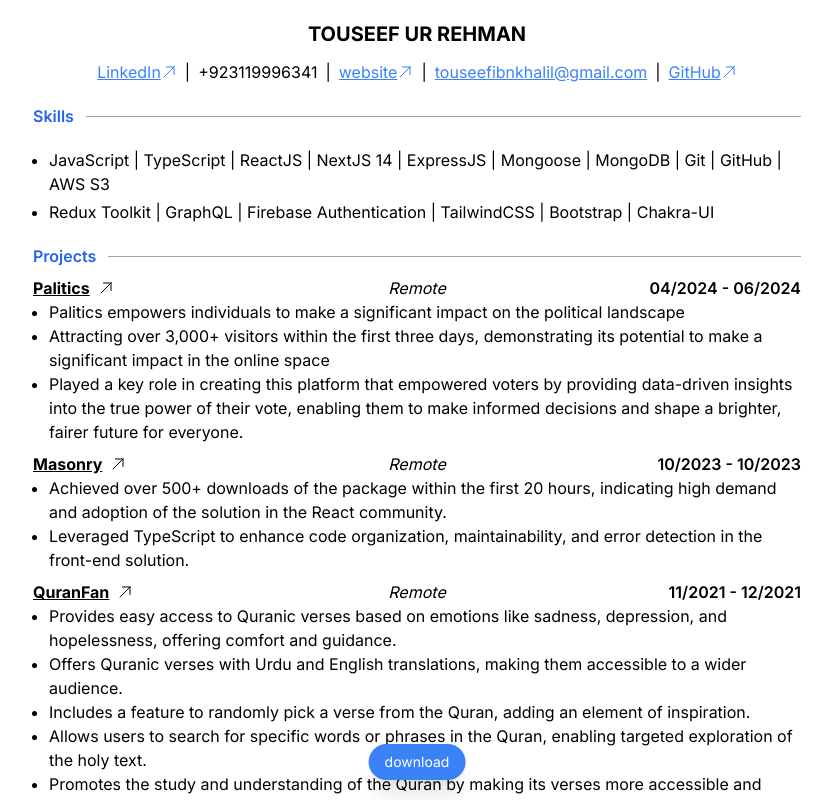
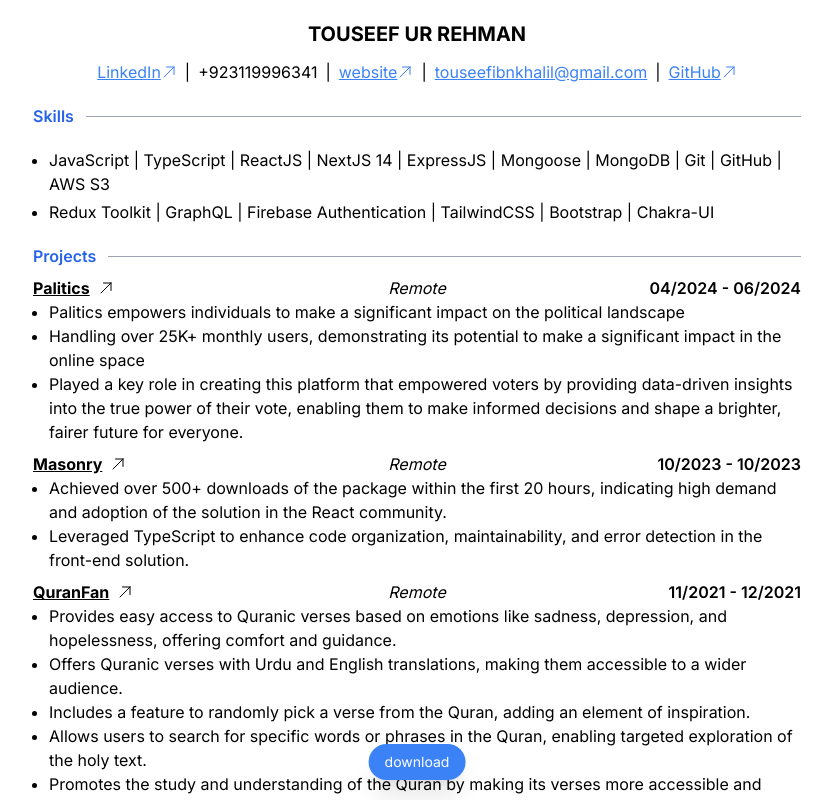
Before and after one commit to realtouseef/rezume, a Next.js app: page / in a window 1280 px wide. Shown: the top 800 px of the page, without its empty margins (223-1055 px from the left). Built offline with nearby package versions, Linux system fonts and the light colour scheme.

Commit message:
update: 25K users

```diff
--- a/app/components/Template/data.ts
+++ b/app/components/Template/data.ts
@@ -79,7 +79,7 @@ export const data = {
       projectLink: 'https://palitics.co.uk',
       description: [
         'Palitics empowers individuals to make a significant impact on the political landscape',
-        'Attracting over 3,000+ visitors within the first three days, demonstrating its potential to make a significant impact in the online space',
+        'Handling over 25K+ monthly users, demonstrating its potential to make a significant impact in the online space',
         'Played a key role in creating this platform that empowered voters by providing data-driven insights into the true power of their vote, enabling them to make informed decisions and shape a brighter, fairer future for everyone.',
       ],
     },
```
